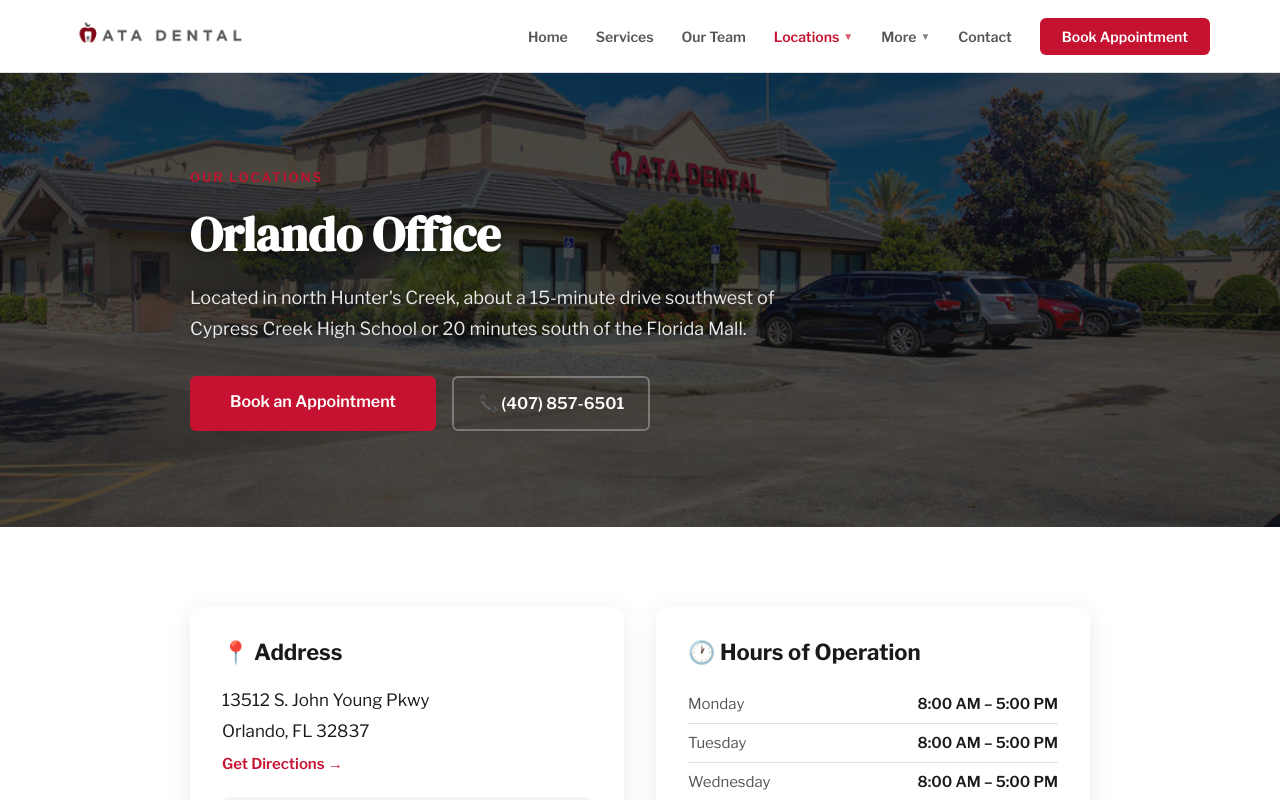
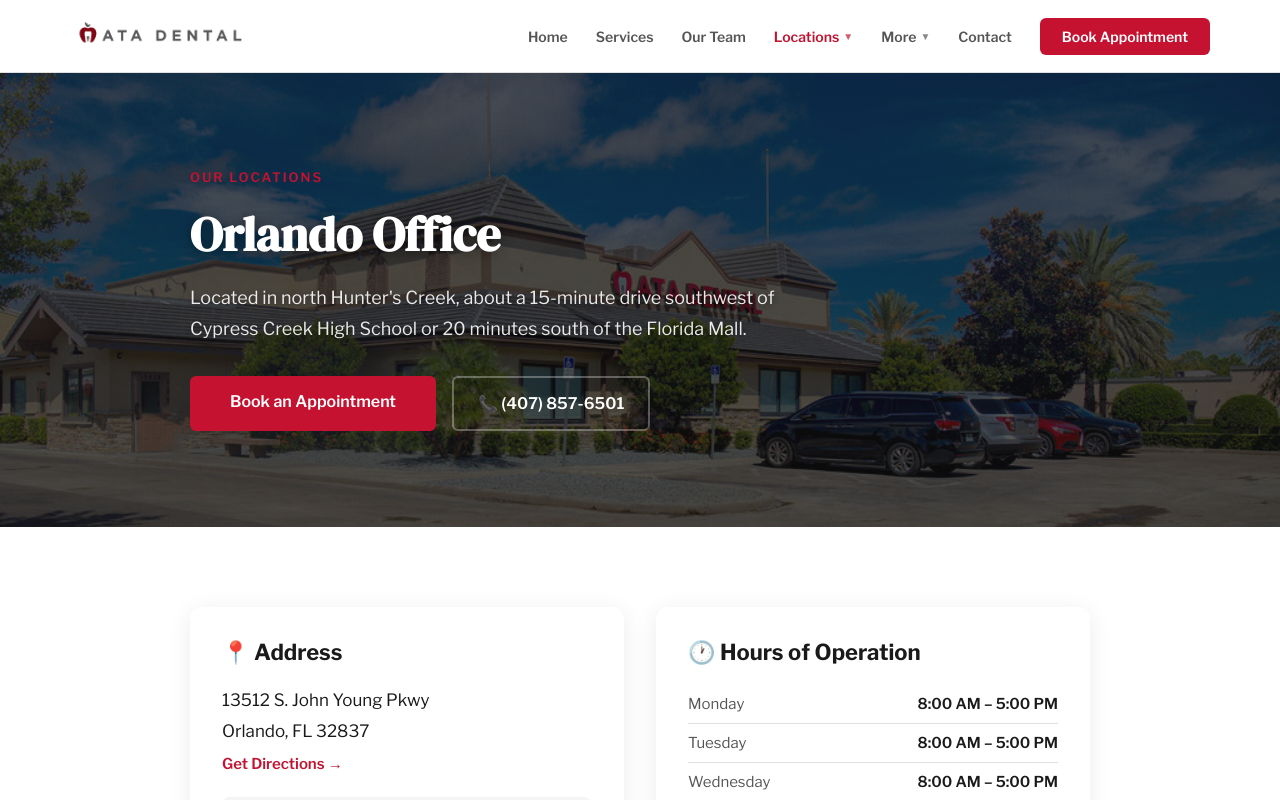
Before and after one commit to AtaDental/atadental, a Next.js app: page /locations/orlando in a window 1280 px wide. Shown: the top 800 px of the page. Built offline with nearby package versions, Linux system fonts and the light colour scheme.

Commit message:
Shift Orlando hero background up to show building + sky

```diff
--- a/app/locations/orlando/page.tsx
+++ b/app/locations/orlando/page.tsx
@@ -55,7 +55,7 @@
         padding: "96px 24px",
         backgroundImage: "linear-gradient(rgba(15,15,15,0.70), rgba(15,15,15,0.70)), url('/OrlandoExterior.jpg')",
         backgroundSize: "cover",
-        backgroundPosition: "center",
+        backgroundPosition: "center 20%",
         backgroundRepeat: "no-repeat",
       }}>
         <div style={{ maxWidth: 900, margin: "0 auto", position: "relative", zIndex: 1 }}>
```
